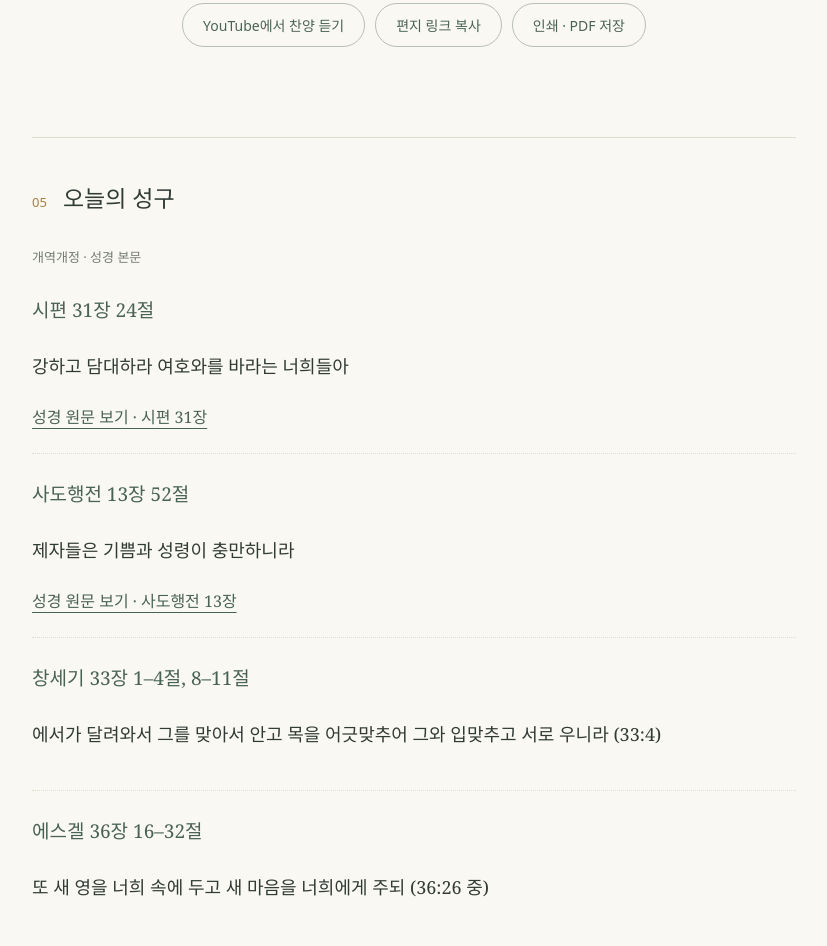
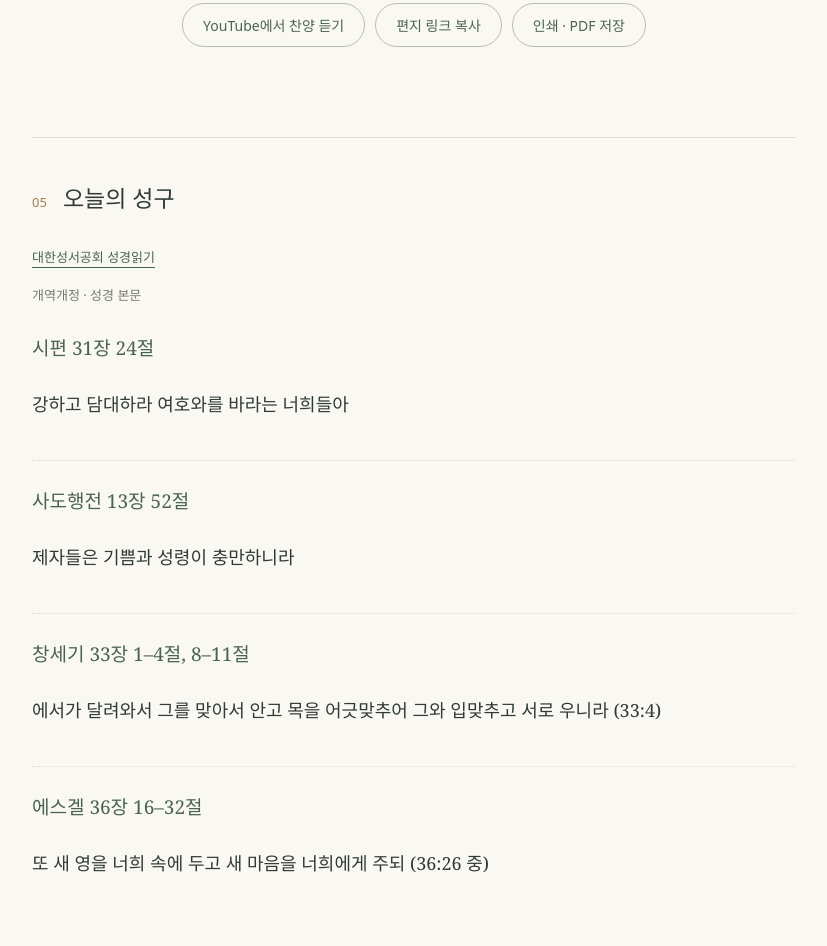
Before and after one commit to soultech-oh-ux/heaven-letter, a plain HTML site: page index.html in a window 1280 px wide. Shown: the part 2548-3494 px from the top of the page, without its empty margins (226-1053 px from the left). Drawn offline with Linux system fonts and the light colour scheme.

Commit message:
Consolidate Scripture links under the daily Scripture heading

```diff
--- a/index.html
+++ b/index.html
@@ -24,9 +24,9 @@
   <input id="praise-url" type="url" inputmode="url" autocomplete="off" style="display:block;width:100%;padding:10px;font-size:16px" aria-describedby="praise-url-error">
   <p id="praise-url-error" role="alert" style="color:#a63535"></p>
 </div><a aria-label="찬양 영상 재생 — YouTube에서 열기" class="praise-cover" href="https://youtu.be/KhKttMiMqOw?si=5XpQiNUxKObWXZqW" rel="noopener" target="_blank"><img alt="찬양곡 영상 썸네일" height="270" loading="lazy" src="https://i.ytimg.com/vi/KhKttMiMqOw/hqdefault.jpg" width="480"/><span aria-hidden="true" class="play-icon">재생</span><span class="praise-label">성령충만의 기쁨 · 함께 찬양해요</span></a><div class="actions"><a class="button" href="https://youtu.be/KhKttMiMqOw?si=5XpQiNUxKObWXZqW" rel="noopener" target="_blank">YouTube에서 찬양 듣기</a><button id="share">편지 링크 복사</button><button onclick="window.print()">인쇄 · PDF 저장</button></div><p id="status" role="status"></p></section>
-<section class="section" id="bible"><div class="sectionhead"><span class="number">05</span><h2>오늘의 성구</h2></div><p class="version">개역개정 · 성경 본문</p>
-<div class="verse"><h3 data-edit="" id="verse-reference-0">시편 31장 24절</h3><p data-edit="" id="verse-0">강하고 담대하라 여호와를 바라는 너희들아</p><a href="https://www.bskorea.or.kr/bible/korbibReadpage.php" rel="noopener" target="_blank">성경 원문 보기 · 시편 31장</a></div>
-<div class="verse"><h3 data-edit="" id="verse-reference-1">사도행전 13장 52절</h3><p data-edit="" id="verse-1">제자들은 기쁨과 성령이 충만하니라</p><a href="https://www.bskorea.or.kr/bible/korbibReadpage.php" rel="noopener" target="_blank">성경 원문 보기 · 사도행전 13장</a></div>
+<section class="section" id="bible"><div class="sectionhead"><span class="number">05</span><h2>오늘의 성구</h2></div><p class="version"><a href="https://www.bskorea.or.kr/bible/korbibReadpage.php" rel="noopener" target="_blank">대한성서공회 성경읽기</a></p><p class="version">개역개정 · 성경 본문</p>
+<div class="verse"><h3 data-edit="" id="verse-reference-0">시편 31장 24절</h3><p data-edit="" id="verse-0">강하고 담대하라 여호와를 바라는 너희들아</p></div>
+<div class="verse"><h3 data-edit="" id="verse-reference-1">사도행전 13장 52절</h3><p data-edit="" id="verse-1">제자들은 기쁨과 성령이 충만하니라</p></div>
 <div class="verse"><h3 data-edit="" id="verse-reference-2">창세기 33장 1–4절, 8–11절</h3><p data-edit="" id="verse-2">에서가 달려와서 그를 맞아서 안고 목을 어긋맞추어 그와 입맞추고 서로 우니라 (33:4)</p></div>
 <div class="verse"><h3 data-edit="" id="verse-reference-3">에스겔 36장 16–32절</h3><p data-edit="" id="verse-3">또 새 영을 너희 속에 두고 새 마음을 너희에게 주되 (36:26 중)</p></div></section></main><footer>주님과 함께 걷는 묵상의 시간 · 묵상편지공방</footer><div class="editbar"><span>내 기기에서 글을 수정할 수 있습니다.</span><button id="edit">글 수정</button><button hidden="" id="save">수정 저장</button><button id="preview-letter">편지 바로 열기</button><button id="export">파일 저장</button><button hidden="" id="reset">원문으로 복원</button></div>
 <dialog aria-labelledby="unlock-title" id="edit-unlock"><form id="unlock-form"><h2 id="unlock-title">글 수정 잠금 해제</h2><p>편집 암호를 입력해 주세요.</p><label for="edit-password">암호</label><input autocomplete="off" autofocus="" id="edit-password" inputmode="numeric" required="" style="display:block;width:100%;padding:12px;margin:12px 0;font-size:18px;box-sizing:border-box" type="password"/><p id="unlock-error" role="alert" style="color:#a63535"></p><button type="submit">편집 열기</button><button id="cancel-unlock" type="button">취소</button></form></dialog><dialog aria-label="완성된 편지" id="letter-preview"><div class="preview-toolbar"><b>예수묵상편지</b><button id="close-preview">닫기 · 수정으로 돌아가기</button></div><iframe id="letter-frame" sandbox="allow-popups allow-popups-to-escape-sandbox" title="완성된 묵상편지"></iframe></dialog>
```
